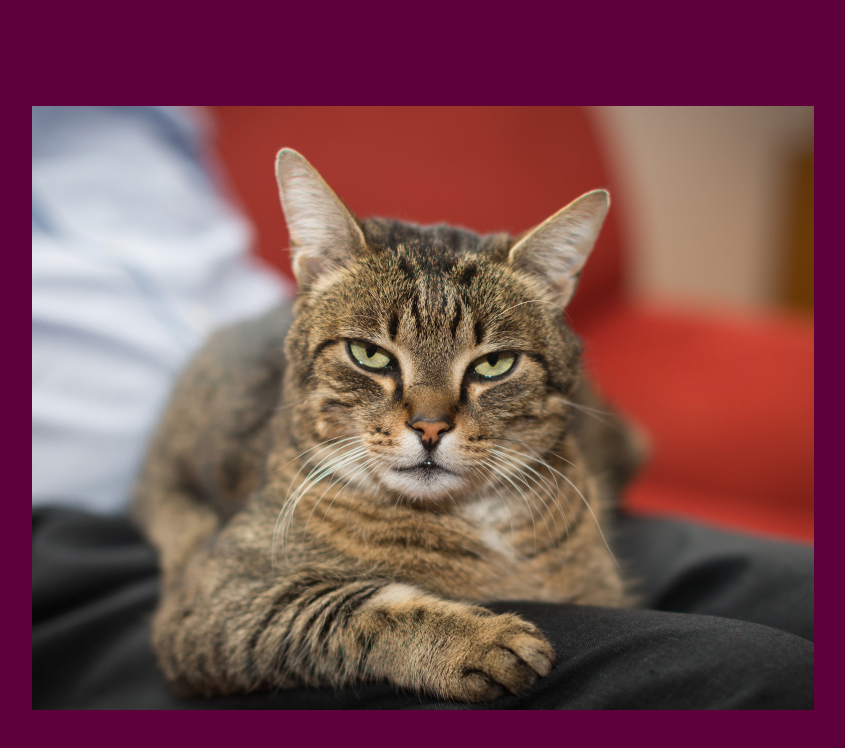
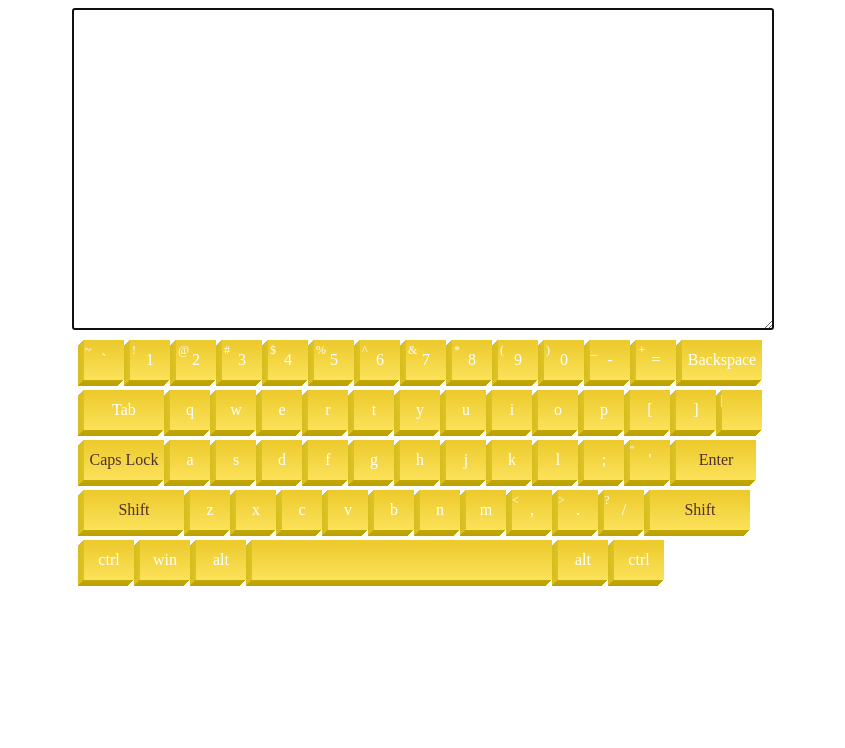
Before and after one commit to a-popova/codejam-virtual-keyboard, a website built with webpack: page index.html in a window 1280 px wide. Shown: the whole page, without its empty margins (217-1062 px from the left). Built offline with Linux system fonts and the light colour scheme.

Commit message:
feat: generate elements using js

```diff
--- a/src/javascript/index.js
+++ b/src/javascript/index.js
@@ -1 +1,11 @@
 import '../sass/styles.scss';
+import keyboard_us from "./keyboard_us";
+import keyboard_rus from "./keyboard_rus";
+import input from "./input";
+
+window.onload = function() {
+  this.document.body.innerHTML = input;
+  this.document.body.innerHTML += keyboard_us;
+  this.document.body.innerHTML += keyboard_rus;
+
+}
--- /dev/null
+++ b/src/javascript/input.js
@@ -0,0 +1,2 @@
+let input = `<textarea id="result" rows=6 cols=60 autofocus>`;
+export default input;
--- /dev/null
+++ b/src/javascript/keyboard_rus.js
@@ -0,0 +1,82 @@
+const keyboard_rus = `<div class="keyboard rus">
+
+        <div class="row">
+          <div class="key"><span>ё</span><sup>~</sup></div>
+          <div class="key"><span>1</span><sup>!</sup></div>
+          <div class="key"><span>2</span><sup>"</sup></div>
+          <div class="key"><span>3</span><sup>№</sup></div>
+          <div class="key"><span>4</span><sup>;</sup></div>
+          <div class="key"><span>5</span><sup>%</sup></div>
+          <div class="key"><span>6</span><sup>:</sup></div>
+          <div class="key"><span>7</span><sup>?</sup></div>
+          <div class="key"><span>8</span><sup>*</sup></div>
+          <div class="key"><span>9</span><sup>(</sup></div>
+          <div class="key"><span>0</span><sup>)</sup></div>
+          <div class="key"><span>-</span><sup>_</sup></div>
+          <div class="key"><span>=</span><sup>+</sup></div>
+          <div class="key backspace"><span>Backspace</span></div>
+        </div>
+
+        <div class="row">
+          <div class="key tab"><span>Tab</span></div>
+          <div class="key"><span>й</span></div>
+          <div class="key"><span>ц</span></div>
+          <div class="key"><span>у</span></div>
+          <div class="key"><span>к</span></div>
+          <div class="key"><span>е</span></div>
+          <div class="key"><span>н</span></div>
+          <div class="key"><span>г</span></div>
+          <div class="key"><span>ш</span></div>
+          <div class="key"><span>щ</span></div>
+          <div class="key"><span>з</span></div>
+          <div class="key"><span>х</span></div>
+          <div class="key"><span>ъ</span></div>
+          <div class="key"><span>\</span><sup>/</sup></div>
+        </div>
+
+        <div class="row">
+          <div class="key capslock"><span>Caps Lock</span></div>
+          <div class="key"><span>ф</span></div>
+          <div class="key"><span>ы</span></div>
+          <div class="key"><span>в</span></div>
+          <div class="key"><span>а</span></div>
+          <div class="key"><span>п</span></div>
+          <div class="key"><span>р</span></div>
+          <div class="key"><span>о</span></div>
+          <div class="key"><span>л</span></div>
+          <div class="key"><span>д</span></div>
+          <div class="key"><span>ж</span></div>
+          <div class="key"><span>э</span></div>
+          <div class="key enter"><span>Enter</span></div>
+        </div>
+
+        <div class="row">
+          <div class="key shift"><span>Shift</span></div>
+          <div class="key"><span>я</span></div>
+          <div class="key"><span>ч</span></div>
+          <div class="key"><span>с</span></div>
+          <div class="key"><span>м</span></div>
+          <div class="key"><span>и</span></div>
+          <div class="key"><span>т</span></div>
+          <div class="key"><span>ь</span></div>
+          <div class="key"><span>б</span></div>
+          <div class="key"><span>ю</span></div>
+          <div class="key"><span>.</span><sup>,</sup></div>
+          <div class="key shift"><span>Shift</span></div>
+        </div>
+
+        <div class="row">
+          <div class="key ctrl"><span>ctrl</span></div>
+          <div class="key win"><span>win</span></div>
+          <div class="key alt"><span>alt</span></div>
+          <div class="key space"></div>
+          <div class="key alt"><span>alt</span></div>
+          <div class="key ctrl"><span>ctrl</span></div>
+          <div class="key left"><span>←</span></div>
+          <div class="key up"><span>↑</span></div>
+          <div class="key right"><span>→</span></div>
+          <div class="key down"><span>↓</span></div>
+        </div>
+
+      </div>`
+export default keyboard_rus;
--- /dev/null
+++ b/src/javascript/keyboard_us.js
@@ -0,0 +1,82 @@
+const keyboard_us = `<div class="keyboard us">
+
+    <div class="row">
+      <div class="key"><span>\`</span><sup>~</sup></div>
+      <div class="key"><span>1</span><sup>!</sup></div>
+      <div class="key"><span>2</span><sup>@</sup></div>
+      <div class="key"><span>3</span><sup>#</sup></div>
+      <div class="key"><span>4</span><sup>$</sup></div>
+      <div class="key"><span>5</span><sup>%</sup></div>
+      <div class="key"><span>6</span><sup>^</sup></div>
+      <div class="key"><span>7</span><sup>&</sup></div>
+      <div class="key"><span>8</span><sup>*</sup></div>
+      <div class="key"><span>9</span><sup>(</sup></div>
+      <div class="key"><span>0</span><sup>)</sup></div>
+      <div class="key"><span>-</span><sup>_</sup></div>
+      <div class="key"><span>=</span><sup>+</sup></div>
+      <div class="key backspace"><span>Backspace</span></div>
+    </div>
+
+    <div class="row">
+      <div class="key tab"><span>Tab</span></div>
+      <div class="key"><span>q</span></div>
+      <div class="key"><span>w</span></div>
+      <div class="key"><span>e</span></div>
+      <div class="key"><span>r</span></div>
+      <div class="key"><span>t</span></div>
+      <div class="key"><span>y</span></div>
+      <div class="key"><span>u</span></div>
+      <div class="key"><span>i</span></div>
+      <div class="key"><span>o</span></div>
+      <div class="key"><span>p</span></div>
+      <div class="key"><span>[</span></div>
+      <div class="key"><span>]</span></div>
+      <div class="key"><span>\</span><sup>|</sup></div>
+    </div>
+
+    <div class="row">
+      <div class="key capslock"><span>Caps Lock</span></div>
+      <div class="key"><span>a</span></div>
+      <div class="key"><span>s</span></div>
+      <div class="key"><span>d</span></div>
+      <div class="key"><span>f</span></div>
+      <div class="key"><span>g</span></div>
+      <div class="key"><span>h</span></div>
+      <div class="key"><span>j</span></div>
+      <div class="key"><span>k</span></div>
+      <div class="key"><span>l</span></div>
+      <div class="key"><span>;</span></div>
+      <div class="key"><span>'</span><sup>"</sup></div>
+      <div class="key enter"><span>Enter</span></div>
+    </div>
+
+    <div class="row">
+      <div class="key shift"><span>Shift</span></div>
+      <div class="key"><span>z</span></div>
+      <div class="key"><span>x</span></div>
+      <div class="key"><span>c</span></div>
+      <div class="key"><span>v</span></div>
+      <div class="key"><span>b</span></div>
+      <div class="key"><span>n</span></div>
+      <div class="key"><span>m</span></div>
+      <div class="key"><span>,</span><sup><</sup></div>
+      <div class="key"><span>.</span><sup>></sup></div>
+      <div class="key"><span>/</span><sup>?</sup></div>
+      <div class="key shift"><span>Shift</span></div>
+    </div>
+
+    <div class="row">
+      <div class="key ctrl"><span>ctrl</span></div>
+      <div class="key win"><span>win</span></div>
+      <div class="key alt"><span>alt</span></div>
+      <div class="key space"></div>
+      <div class="key alt"><span>alt</span></div>
+      <div class="key ctrl"><span>ctrl</span></div>
+      <div class="key left"><span>←</span></div>
+      <div class="key up"><span>↑</span></div>
+      <div class="key right"><span>→</span></div>
+      <div class="key down"><span>↓</span></div>
+    </div>
+
+</div>`
+export default keyboard_us;
--- a/src/sass/styles.scss
+++ b/src/sass/styles.scss
@@ -4,3 +4,89 @@ body {
     min-height: 100vh;
     background: white;
     color: white;
+}
+
+#result{
+  width: 680px;
+  height: 300px;
+  margin: 0 auto;
+  display: block;
+  padding: 10px;
+  font-size: 18px;
+  color: #444;
+  margin-bottom: 10px;
+}
+
+.rus {
+  display: none;
+}
+
+.keyboard {
+    width: 690px;
+    margin: 0 auto;
+
+    .row {
+        width: 100%;
+        height: 40px;
+        margin-bottom: 10px;
+        clear: both;
+
+        .key {
+            width: 40px;
+            height: 40px;
+            float: left;
+            cursor: pointer;
+            color: #fff;
+            margin-left: 6px;
+            text-align: center;
+            line-height: 40px;
+            background: linear-gradient(to top, #fce25b, #ecc92b);
+            box-shadow:
+            -1px 0px rgb(220,195,35), -1px 1px rgb(192,167,7),
+            -2px 1px rgb(219,194,34), -2px 2px rgb(191,166,6),
+            -3px 2px rgb(218,193,33), -3px 3px rgb(190,165,5),
+            -4px 3px rgb(217,192,32), -4px 4px rgb(189,164,4),
+            -5px 4px rgb(216,191,31), -5px 5px rgb(188,163,3),
+            -6px 5px rgb(215,190,30), -6px 6px rgb(187,162,2);
+        }
+
+        .backspace,
+        .capslock,
+        .enter {
+          width: 80px;
+        }
+
+        .shift {
+          width: 100px;
+        }
+
+        .capslock,
+        .shift,
+        .enter {
+        color: #4e2f2f;
+        }
+
+        .tab {
+          width: 80px;
+        }
+        .space {
+          width: 300px;
+        }
+
+        .ctrl, .alt, .win {
+          width: 50px;
+        }
+
+        sup {
+          margin: -10px 0 0 -22px;
+          font-size: 12px;
+          position: absolute;
+      }
+
+      .left, .up, .right, .down {
+        height: 20px;
+        width: 20px;
+        display: none;
+      }
+    }
+}
```
Also changed, not shown: index.html (+1 -1 lines), dist/bundle.css, dist/bundle.js.
